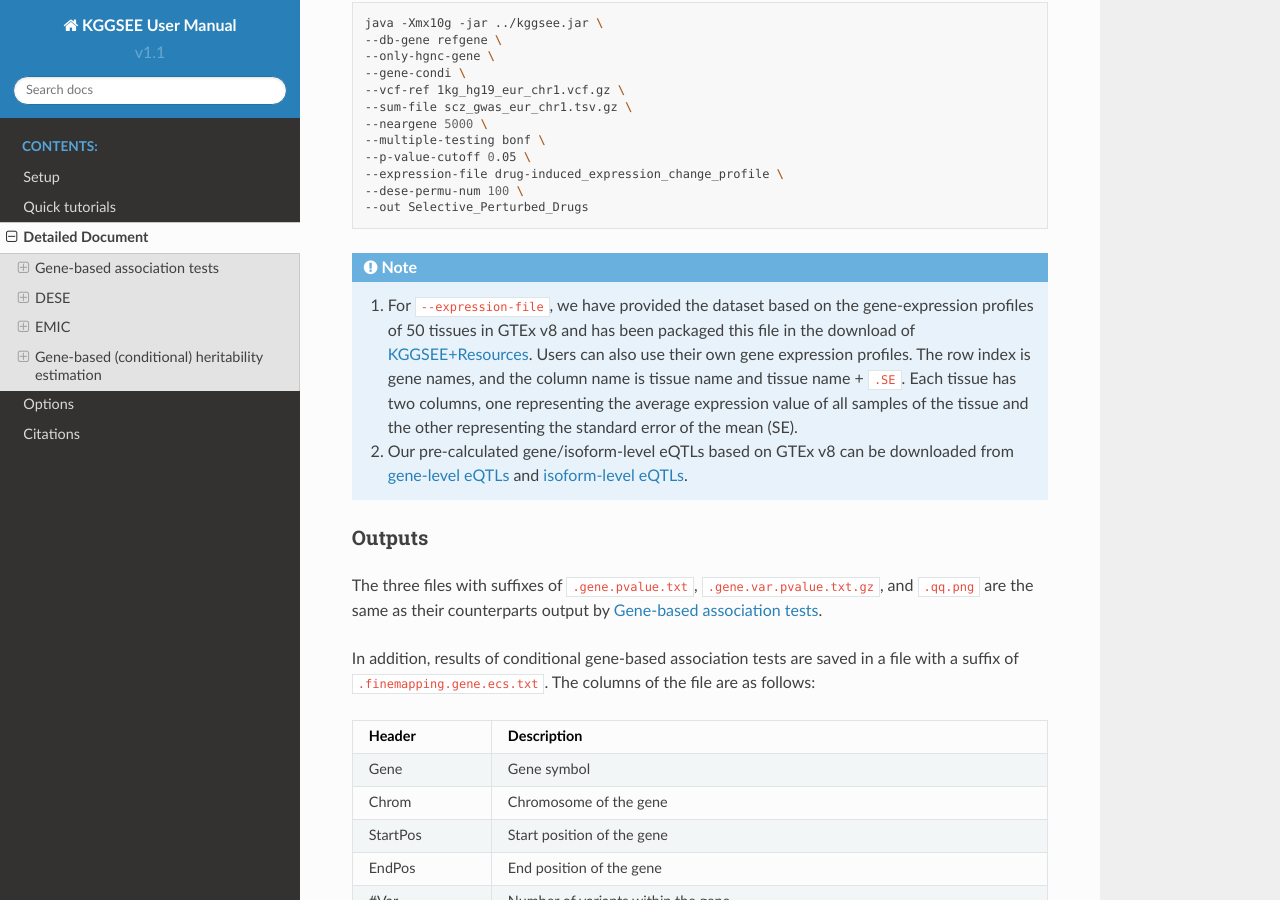
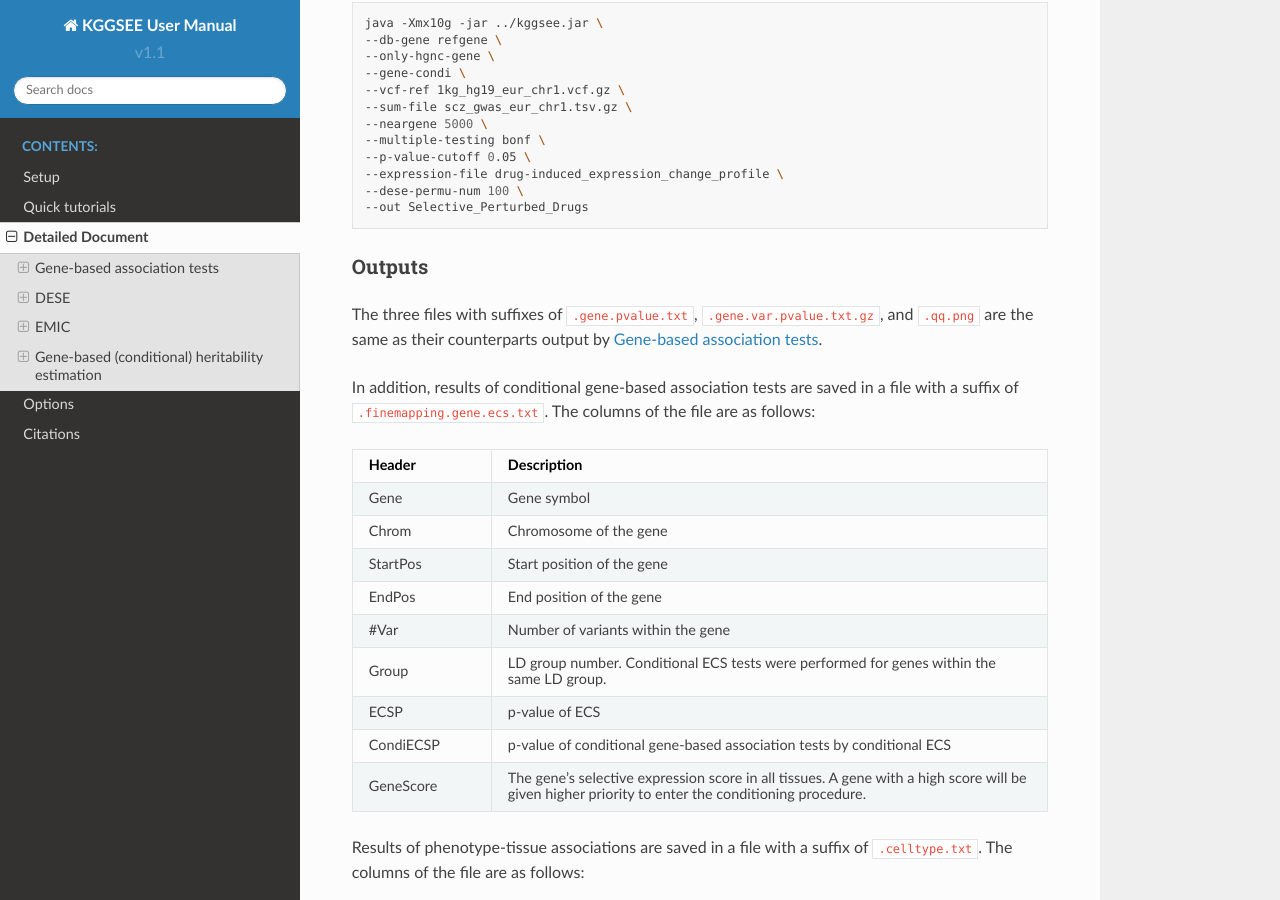
Before and after one commit to pmglab/KGGSEE, a Sphinx documentation site: the page built from doc/source/detailed_document.rst, in a window 1280 px wide and 900 px high, scrolled down 7762 px. Built offline with Sphinx 7.4.7 and the Read the Docs theme 2.0.0, drawn with Linux system fonts in a browser that asks for light colours.

Commit message:
Update detailed_document.rst

```diff
--- a/doc/source/detailed_document.rst
+++ b/doc/source/detailed_document.rst
@@ -329,10 +329,6 @@ In this example, ``--expression-file`` specifies a customized file of the drug-i
     --dese-permu-num 100 \
     --out Selective_Perturbed_Drugs
 
-.. note::
-    1) For ``--expression-file``, we have provided the dataset based on the gene-expression profiles of 50 tissues in GTEx v8 and has been packaged this file in the download of `KGGSEE+Resources <http://pmglab.top/kggsee/#/download>`_. Users can also use their own gene expression profiles. The row index is gene names, and the column name is tissue name and tissue name +  ``.SE``. Each tissue has two columns, one representing the average expression value of all samples of the tissue and the other representing the standard error of the mean (SE).
-    2) Our pre-calculated gene/isoform-level eQTLs based on GTEx v8 can be downloaded from `gene-level eQTLs <https://figshare.com/articles/dataset/EUR_gene_eqtl_hg19_tar_gz/16959604>`_ and `isoform-level eQTLs <https://figshare.com/articles/dataset/EUR_transcript_eqtl_hg19_tar_gz/16959616>`_.
-
 
 Outputs
 -------
```
Also changed, not shown: other parts of doc/source/detailed_document.rst (+1 -1 lines).
